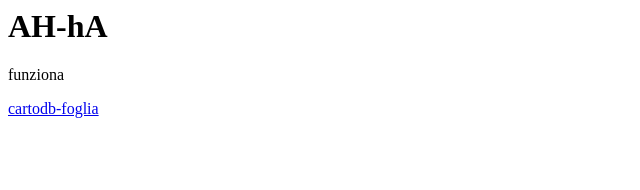
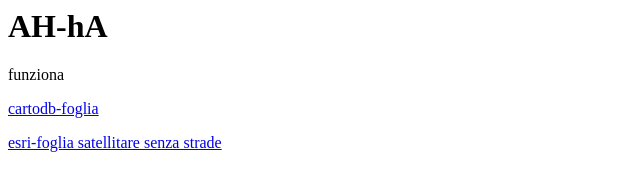
Before and after one commit to balubino/maps-tryout, a plain HTML site: page index.html in a window 1280 px wide. Shown: the whole page, without its empty margins (0-640 px from the left). Drawn offline with Linux system fonts and the light colour scheme.

Commit message:
agg index

```diff
--- a/index.html
+++ b/index.html
@@ -3,5 +3,6 @@
 <h1>AH-hA</h1>
 <p> funziona </p>
 <p><a href="cartodb_foglia.html">cartodb-foglia</a></p>
+<p><a href="esri_foglia.html">esri-foglia satellitare senza strade</a></p>
 </body>
 </html>
```
